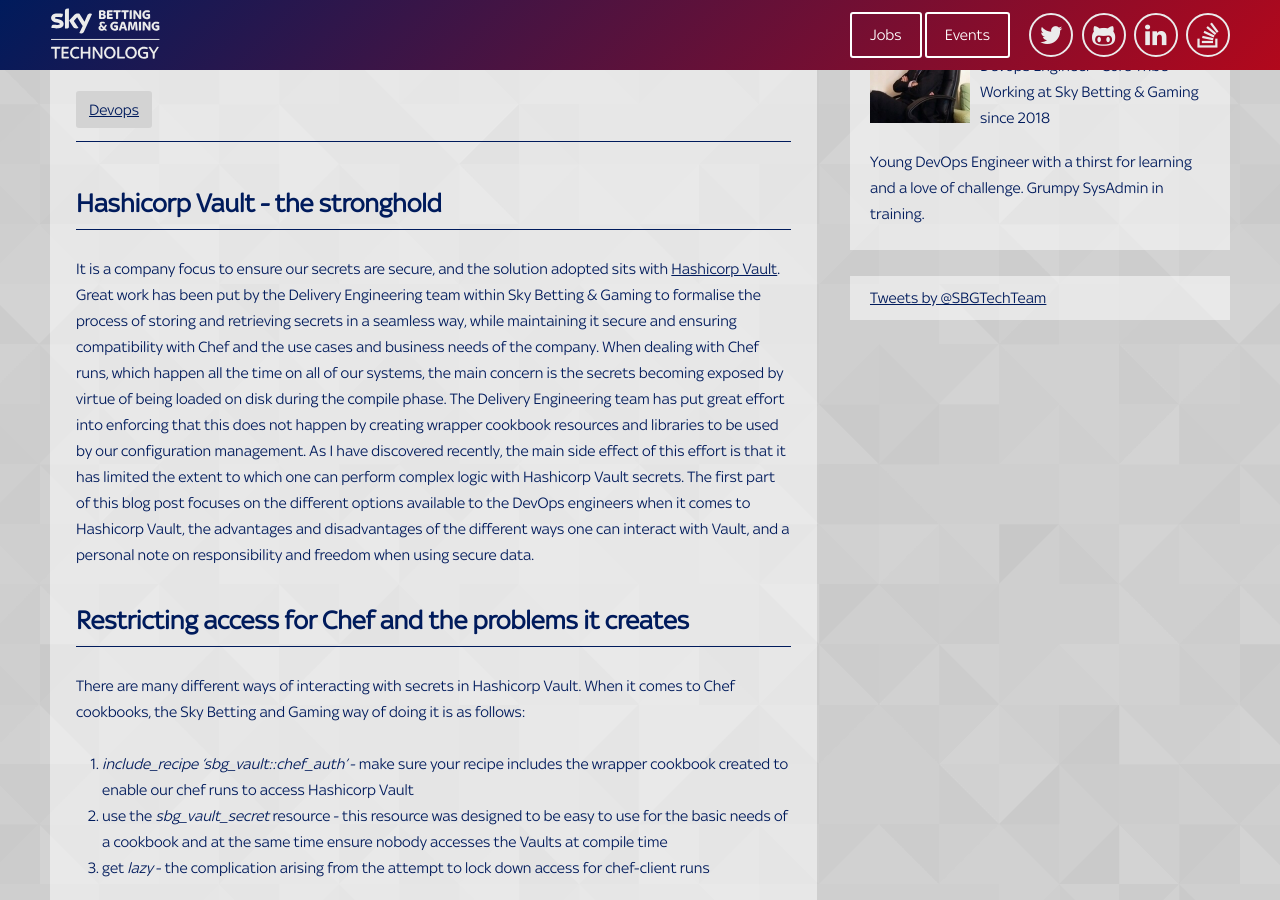
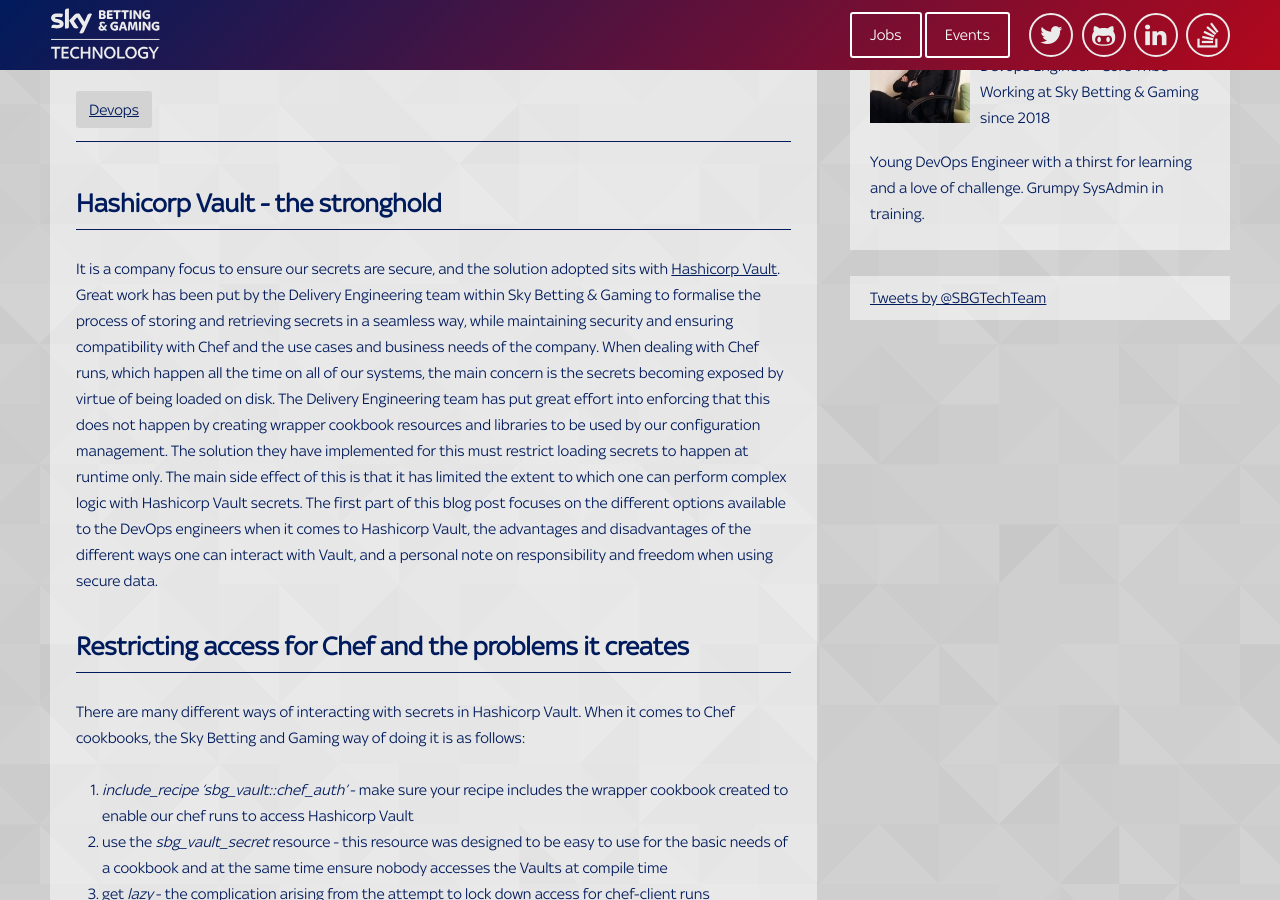
Before and after one commit to skybet/skybet.github.io, a Jekyll site: the page built from _posts/2018-11-16-ruby-chef-hashicorp-vault.md, in a window 1280 px wide and 900 px high, scrolled down 495 px. Built offline with Jekyll 4.4.1, drawn with Linux system fonts in a browser that asks for light colours; nearby versions of some CDN libraries; some web fonts are replaced; comment, search, counter and statistics services are not loaded.

Commit message:
Addressed note from Lucy regarding Hashicorp Vault introductory paragraph.

```diff
--- a/_posts/2018-11-16-ruby-chef-hashicorp-vault.md
+++ b/_posts/2018-11-16-ruby-chef-hashicorp-vault.md
@@ -11,12 +11,12 @@
 
 It is a company focus to ensure our secrets are secure, and the solution adopted sits with [Hashicorp Vault](https://www.vaultproject.io/).
 Great work has been put by the Delivery Engineering team within Sky Betting & Gaming to formalise the process of storing and retrieving
-secrets in a seamless way, while maintaining it secure and ensuring compatibility with Chef and the use cases and business needs of the
+secrets in a seamless way, while maintaining security and ensuring compatibility with Chef and the use cases and business needs of the
 company. When dealing with Chef runs, which happen all the time on all of our systems, the main concern is the secrets becoming exposed
-by virtue of being loaded on disk during the compile phase. The Delivery Engineering team has put great effort into enforcing that this does not happen
-by creating wrapper cookbook resources and libraries to be used by our configuration management. As I have discovered recently, the main
-side effect of this effort is that it has limited the extent to which one can perform complex logic with Hashicorp Vault secrets. The first
-part of this blog post focuses on the different options available to the DevOps engineers when it comes to Hashicorp Vault, the advantages and
+by virtue of being loaded on disk. The Delivery Engineering team has put great effort into enforcing that this does not happen
+by creating wrapper cookbook resources and libraries to be used by our configuration management. The solution they have implemented for this must restrict loading
+secrets to happen at runtime only. The main side effect of this is that it has limited the extent to which one can perform complex logic with Hashicorp Vault
+secrets. The first part of this blog post focuses on the different options available to the DevOps engineers when it comes to Hashicorp Vault, the advantages and
 disadvantages of the different ways one can interact with Vault, and a personal note on responsibility and freedom when using secure data.
 
 ## Restricting access for Chef and the problems it creates
```
